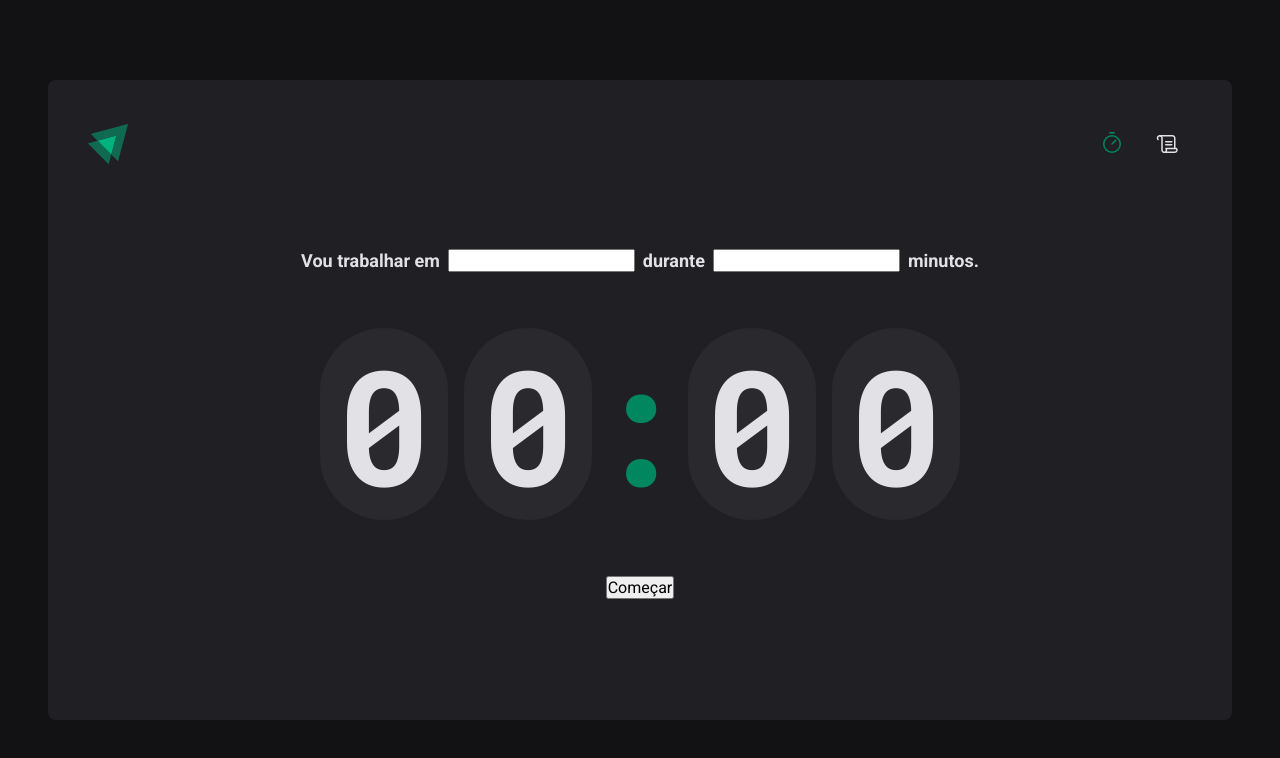
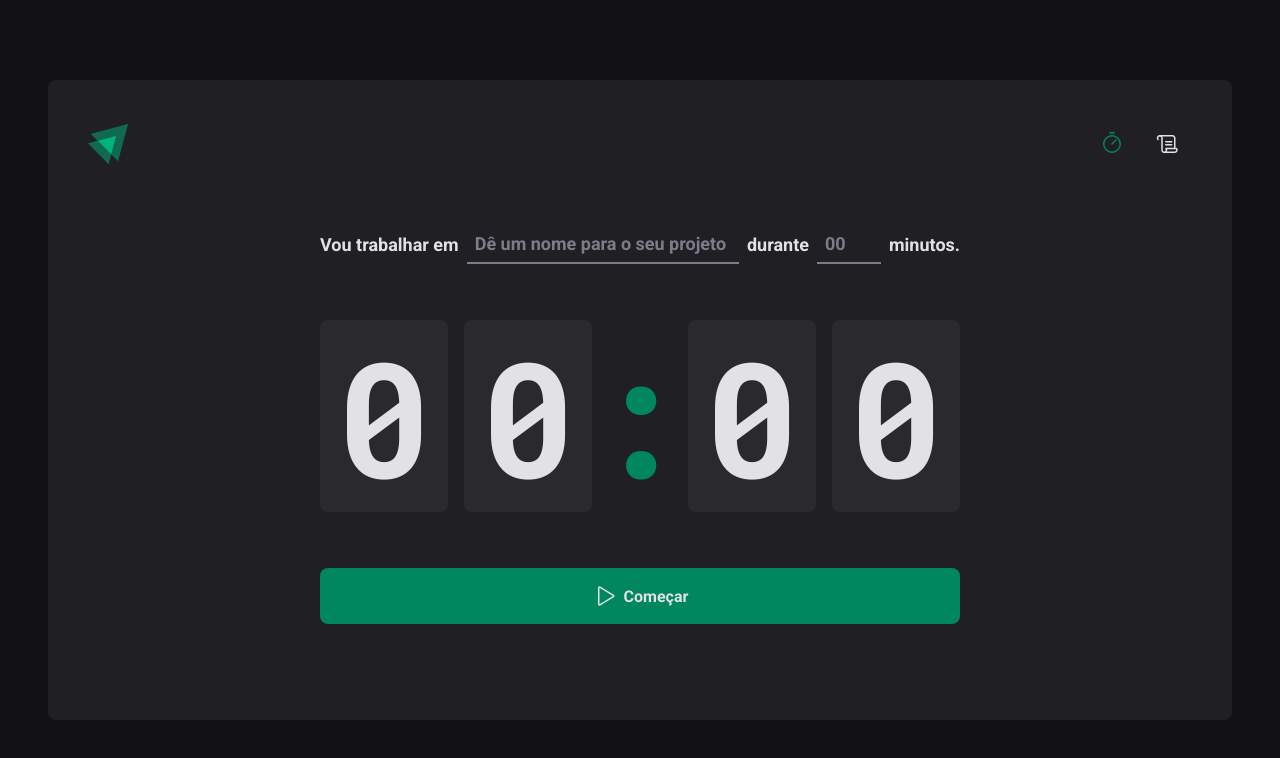
Before and after one commit to DsBastos/02-ignite-pomodoro-timer, a React (Vite) app: page / in a window 1280 px wide. Shown: the top 758 px of the page. Built offline with nearby package versions, Linux system fonts and the light colour scheme.

Commit message:
estilização da página home completa

```diff
--- a/src/pages/Home/index.tsx
+++ b/src/pages/Home/index.tsx
@@ -1,8 +1,13 @@
+import { Play } from 'phosphor-react'
+
 import {
   CountdownContainer,
   FormContainer,
   HomeContainer,
+  MinutesAmountInput,
   Seperator,
+  StartCountDownButton,
+  TaskInput,
 } from './styles'
 
 export function Home() {
@@ -11,10 +16,18 @@
       <form action="">
         <FormContainer>
           <label htmlFor="task">Vou trabalhar em</label>
-          <input type="text" id="task" />
+          <TaskInput
+            type="text"
+            id="task"
+            placeholder="Dê um nome para o seu projeto"
+          />
 
           <label htmlFor="minutesAmount">durante</label>
-          <input type="number" id="minutesAmount" />
+          <MinutesAmountInput
+            type="number"
+            id="minutesAmount"
+            placeholder="00"
+          />
 
           <span>minutos.</span>
         </FormContainer>
@@ -28,9 +41,10 @@
           <span>0</span>
         </CountdownContainer>
 
-        <button type="button" id="">
+        <StartCountDownButton type="submit">
+          <Play size={24} />
           Começar
-        </button>
+        </StartCountDownButton>
       </form>
     </HomeContainer>
   )
--- a/src/pages/Home/styles.ts
+++ b/src/pages/Home/styles.ts
@@ -7,6 +7,7 @@
   flex-direction: column;
   align-items: center;
   justify-content: center;
+
   form {
     display: flex;
     flex-direction: column;
@@ -27,6 +28,34 @@
   flex-wrap: wrap;
 `
 
+const BaseInput = styled.input`
+  background: transparent;
+  height: 2.5rem;
+  border: 0;
+  border-bottom: 2px solid ${(props) => props.theme['gray-500']};
+  font-weight: bold;
+  font-size: inherit;
+  padding: 0 0.5rem;
+  color: ${(props) => props.theme['gray-100']};
+
+  &:focus {
+    box-shadow: none;
+    border-color: ${(props) => props.theme['green-500']};
+  }
+
+  &::placeholder {
+    color: ${(props) => props.theme['gray-500']};
+  }
+`
+
+export const TaskInput = styled(BaseInput)`
+  flex: 1;
+`
+
+export const MinutesAmountInput = styled(BaseInput)`
+  width: 4rem;
+`
+
 export const CountdownContainer = styled.div`
   font-family: 'Roboto Mono', monospace;
   font-size: 10rem;
@@ -39,7 +68,7 @@
   span {
     background: ${(props) => props.theme['gray-700']};
     padding: 2rem 1rem;
-    border-radius: 8rem;
+    border-radius: 8px;
   }
 `
 
@@ -52,3 +81,30 @@
   display: flex;
   justify-content: center;
 `
+export const StartCountDownButton = styled.button`
+  width: 100%;
+  border: 0;
+  padding: 1rem;
+  border-radius: 8px;
+
+  display: flex;
+  align-items: center;
+  justify-content: center;
+
+  gap: 0.5rem;
+  font-weight: bold;
+
+  cursor: pointer;
+
+  background: ${(props) => props.theme['green-500']};
+  color: ${(props) => props.theme['gray-100']};
+
+  &:disabled {
+    opacity: 0.7;
+    cursor: not-allowed;
+  }
+
+  &:not(:disabled):hover {
+    background: ${(props) => props.theme['green-700']};
+  }
+`
```
